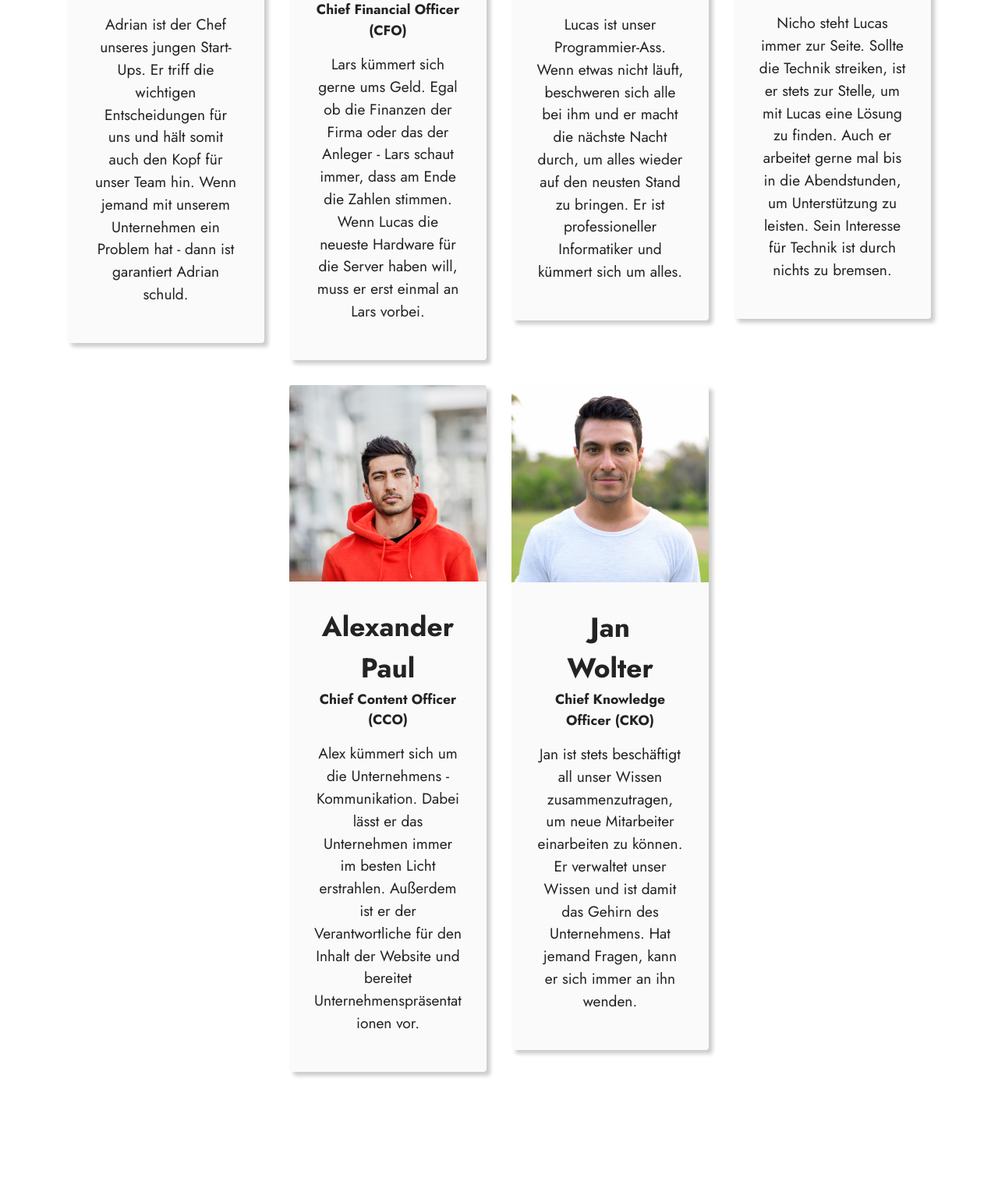
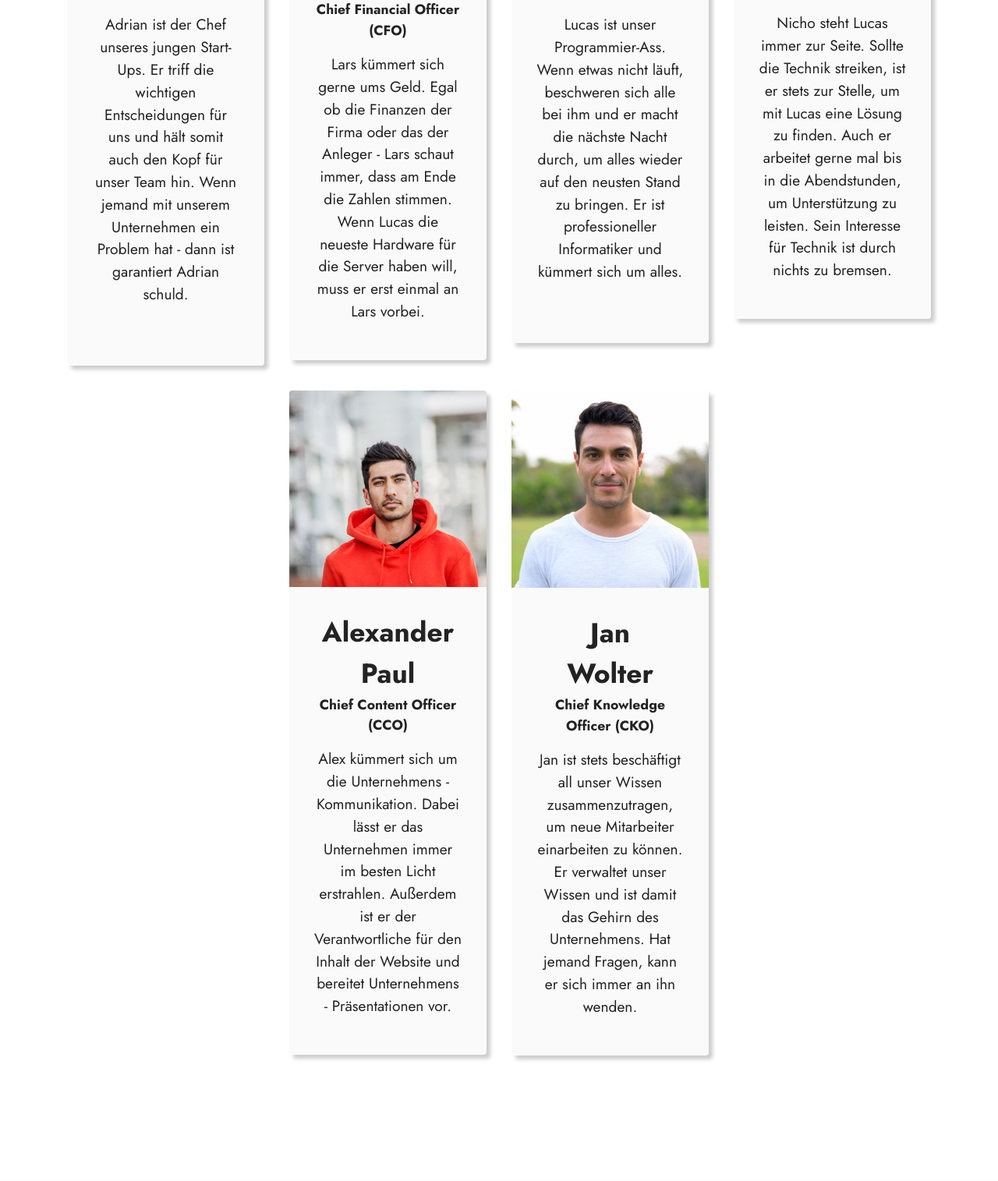
Before and after one commit to LWaetzig/Fallstudie, a Django app: page / in a window 1280 px wide. Shown: the part 2386-3901 px from the top of the page at 78% size. Run offline with Django 4.2, Linux system fonts and the light colour scheme; some libraries are stand-ins or nearby versions; some web fonts are replaced.

Commit message:
überarbeitung fideo website

```diff
--- a/fideo/templates/index.html
+++ b/fideo/templates/index.html
@@ -128,6 +128,8 @@
               Adrian ist der Chef unseres jungen Start-Ups. Er triff die wichtigen Entscheidungen für uns und hält
               somit auch den Kopf für unser Team hin. Wenn jemand mit unserem Unternehmen ein Problem hat - dann ist
               garantiert Adrian schuld.
+              <br>
+              <br>
             </p>
           </div>
         </div>
@@ -168,6 +170,8 @@
               Lucas ist unser Programmier-Ass. Wenn etwas nicht läuft, beschweren sich alle bei ihm und er macht die
               nächste Nacht durch, um alles wieder auf den neusten Stand zu bringen. Er ist professioneller Informatiker
               und kümmert sich um alles.
+              <br>
+              <br>
             </p>
           </div>
         </div>
@@ -208,7 +212,7 @@
             </h6>
             <p class="align-center display-7">
               Alex kümmert sich um die Unternehmens - Kommunikation. Dabei lässt er das Unternehmen immer im besten Licht erstrahlen.
-              Außerdem ist er der Verantwortliche für den Inhalt der Website und bereitet Unternehmenspräsentationen
+              Außerdem ist er der Verantwortliche für den Inhalt der Website und bereitet Unternehmens - Präsentationen
               vor.
             </p>
           </div>
```
